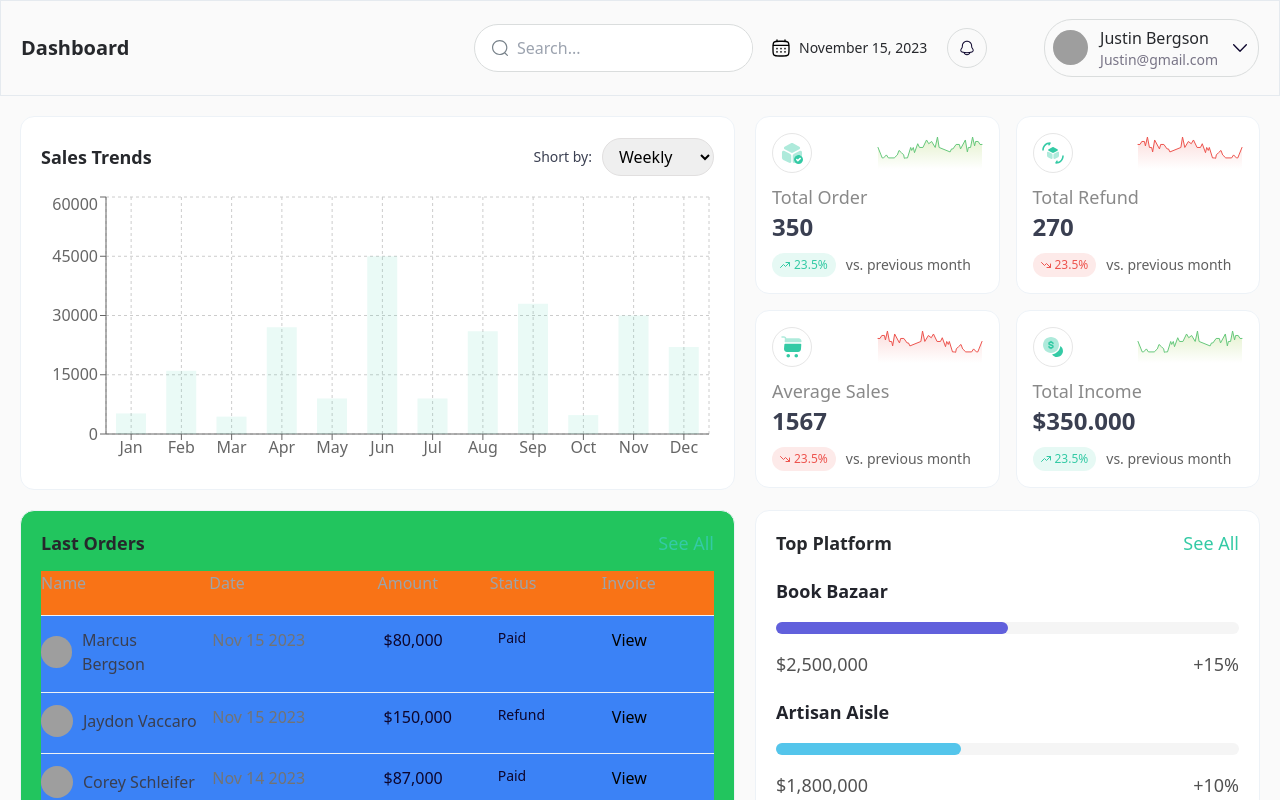
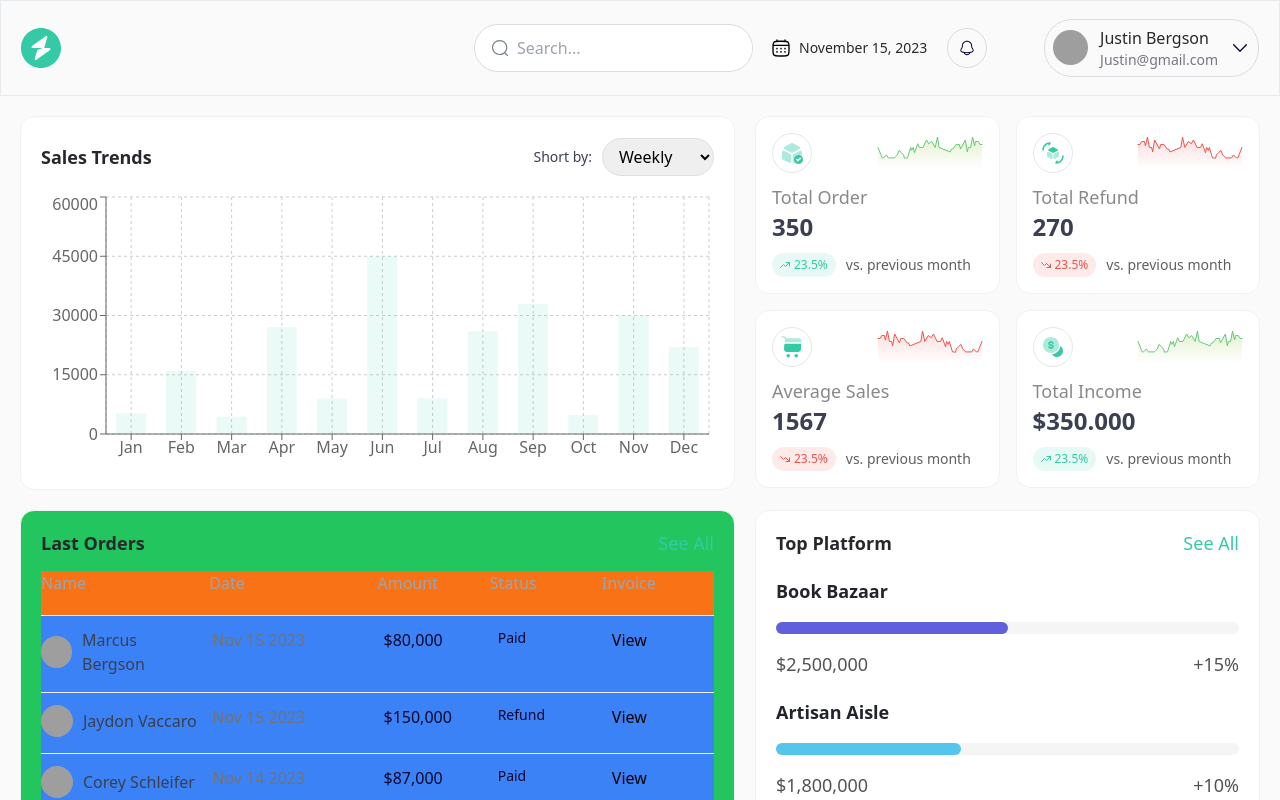
Before and after one commit to J0shcodes/analytics-dashboard, a Next.js app: page / in a window 1280 px wide. Both pictures are taken after a click on the button 38 px from the left and 41 px from the top of the page. Built offline with nearby package versions, Linux system fonts and the light colour scheme; grey boxes are pictures that could not be loaded.

Commit message:
Working...

```diff
--- a/app/layout.tsx
+++ b/app/layout.tsx
@@ -30,7 +30,7 @@ export default function RootLayout({
         <ThemeProvider>
           <SideNav toggleSideBar={toggleSideBar} setToggleSideBar={setToggleSideBar} />
           <div className={`${toggleSideBar ? "w-full " : "w-[95%] "} overflow-y-scroll main`}>
-            <Header />
+            <Header toggleSideBar={toggleSideBar} setToggleSideBar={setToggleSideBar} />
             {children}
           </div>
         </ThemeProvider>
--- a/components/Header.tsx
+++ b/components/Header.tsx
@@ -1,15 +1,32 @@
+"use client";
+
+import { useState, FC, Dispatch, SetStateAction } from "react";
 import Image from "next/image";
 
 import Search from "@/public/assets/icons/search";
 import Calendar from "@/public/assets/icons/calendar";
 import Bell from "@/public/assets/icons/bell";
 import ArrowDown2 from "@/public/assets/icons/ArrowDown2";
+import Logo from "@/public/assets/icons/Logo";
 
-const Header = () => {
+interface HeaderProps {
+  toggleSideBar: boolean;
+  setToggleSideBar: Dispatch<SetStateAction<boolean>>;
+}
+
+const Header: FC<HeaderProps> = ({ toggleSideBar, setToggleSideBar }) => {
   return (
     <div className="px-5 py-[1.12rem] border border-solid border-[#e5eaef] bg-[#fafafa] flex justify-between items-center gap-[1.125rem]">
       <section className="flex justify-between items-center w-[60%]">
-        <h2 className="text-analytics-dark text-xl font-semibold">Dashboard</h2>
+        {toggleSideBar ? (
+          <button onClick={() => setToggleSideBar(!toggleSideBar)}>
+            <Logo />
+          </button>
+        ) : (
+          <h2 className="text-analytics-dark text-xl font-semibold">
+            Dashboard
+          </h2>
+        )}
         <div className="flex justify-between border border-solid border-analytics-grey-1 rounded-[1.5rem] h-12 bg-white pl-4 gap-2 items-center">
           <div>
             <Search />
```
